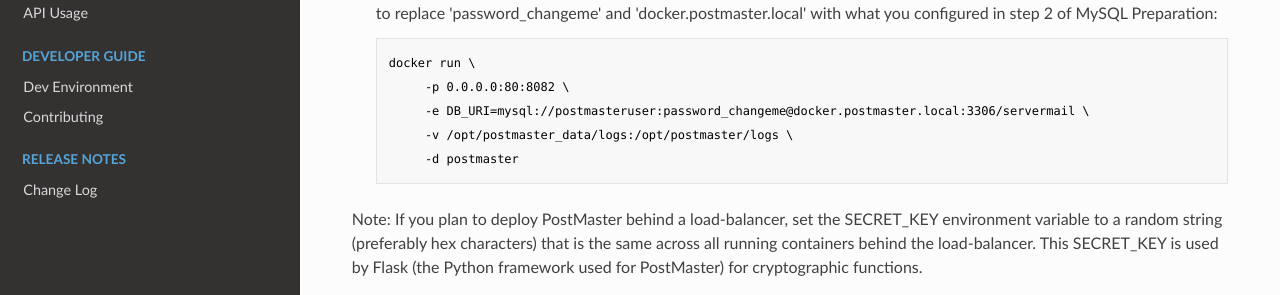
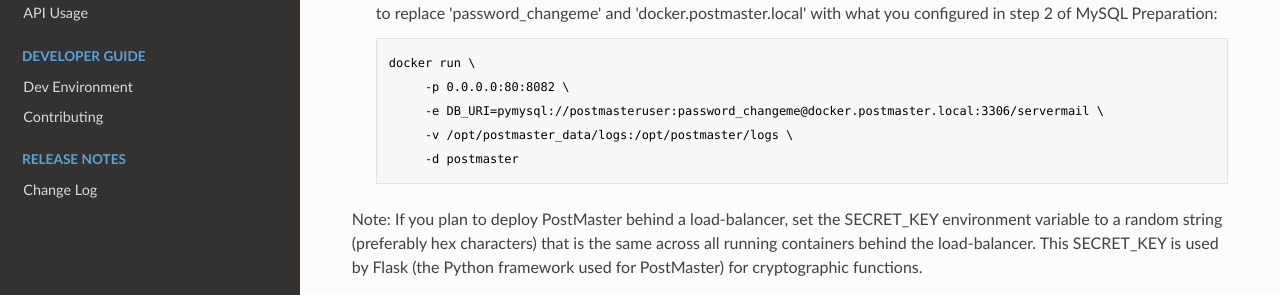
Before and after one commit to StackFocus/PostMaster, an MkDocs documentation site: the page built from docs/Installation/Docker.md, in a window 1280 px wide and 900 px high, scrolled down 987 px. Shown: the part 418-713 px from the top of the window. Built offline with MkDocs 1.6.1, drawn with Linux system fonts in a browser that asks for light colours; nearby versions of some CDN libraries; old or Windows-style settings are respelled for this version of MkDocs.

Commit message:
Update SQLAlchemy URI and Documentation for PyMySQL

```diff
--- a/config.default.py
+++ b/config.default.py
@@ -14,7 +14,7 @@
     # Make this random (used to generate session keys)
     SECRET_KEY = '123456789abcdef123456789'
     SQLALCHEMY_TRACK_MODIFICATIONS = True
-    SQLALCHEMY_DATABASE_URI = 'mysql://root:vagrant@localhost:3306/servermail'
+    SQLALCHEMY_DATABASE_URI = 'pymysql://root:vagrant@localhost:3306/servermail'
     basedir = path.abspath(path.dirname(__file__))
     LOG_LOCATION = '/opt/postmaster/logs/postmaster.log'
 
--- a/docs/Installation/Docker.md
+++ b/docs/Installation/Docker.md
@@ -54,7 +54,7 @@
 
         docker run \
              -p 0.0.0.0:80:8082 \
-             -e DB_URI=mysql://postmasteruser:password_changeme@docker.postmaster.local:3306/servermail \
+             -e DB_URI=pymysql://postmasteruser:password_changeme@docker.postmaster.local:3306/servermail \
              -v /opt/postmaster_data/logs:/opt/postmaster/logs \
              -d postmaster
 
```
Also changed, not shown: docs/Installation/Ubuntu1404.md (+1 -1 lines).
